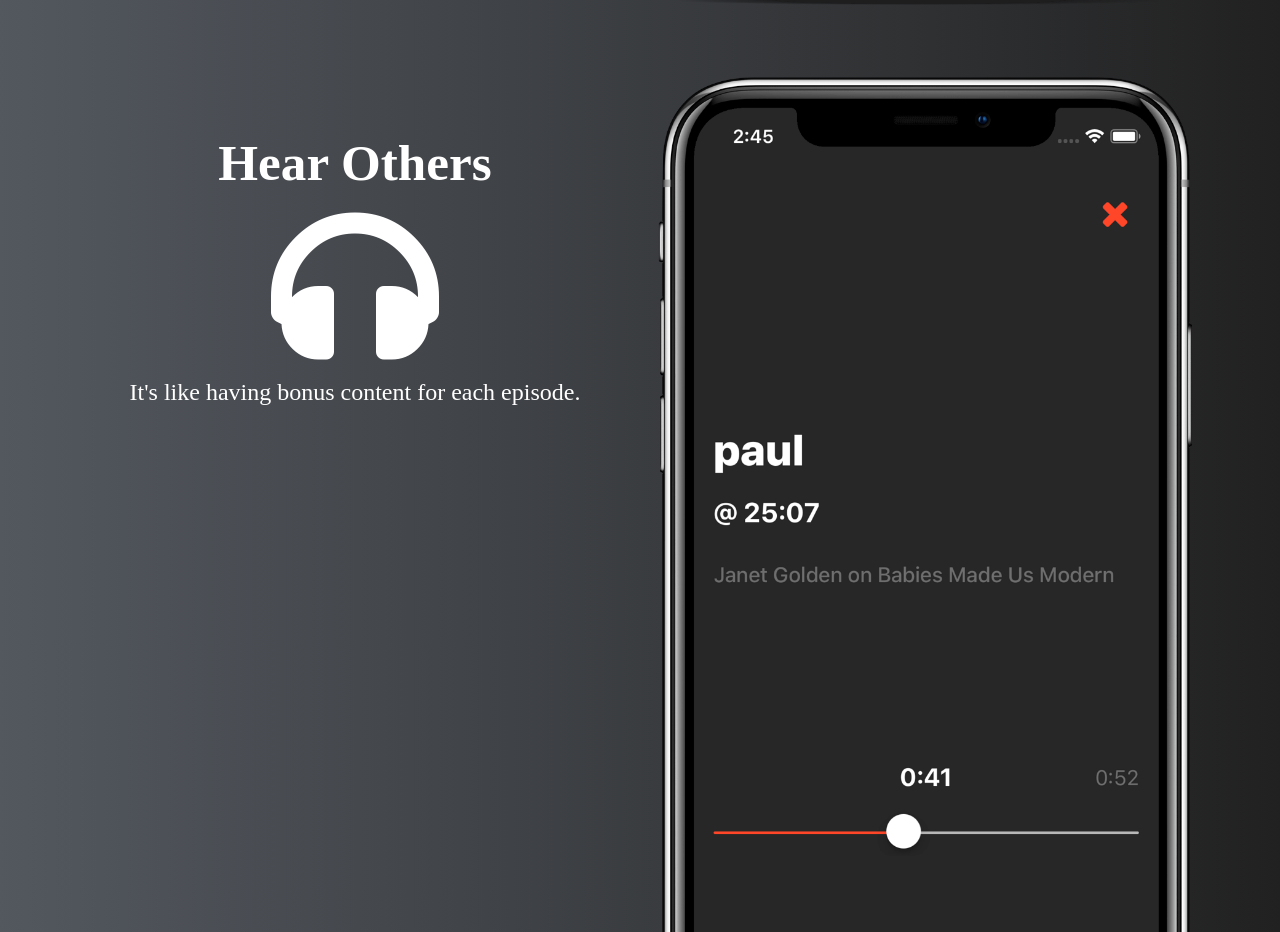
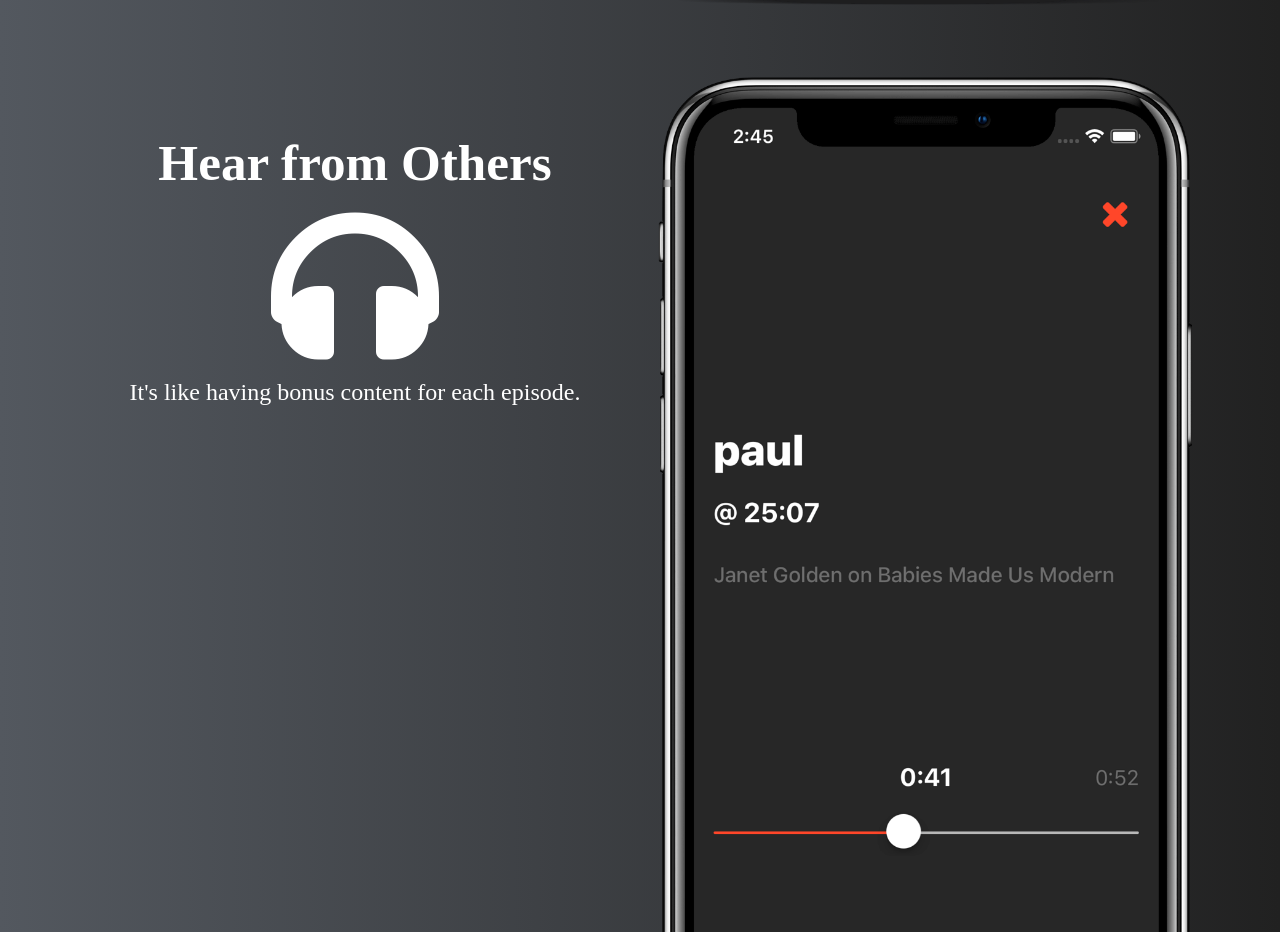
Before and after one commit to kaseyb002/PodTalk-Landing-Page, a website: page public/index.html in a window 1280 px wide. Shown: the part 1900-2832 px from the top of the page. Drawn offline with nearby package versions, Linux system fonts and the light colour scheme.

Commit message:
added stuff to landing page

```diff
--- a/public/index.html
+++ b/public/index.html
@@ -85,7 +85,7 @@
       </div>
       <div class="row top-buffer">
         <div class="col-sm-6">
-          <h1 class="title-font feature-header top-buffer">Hear Others</h1>
+          <h1 class="title-font feature-header top-buffer">Hear from Others</h1>
           <h3><i class="fas fa-headphones fa-6x center-icon"></i></h3>
           <h4 class="feature-subtitle">It's like having bonus content for each episode.</h4>
         </div>
```
